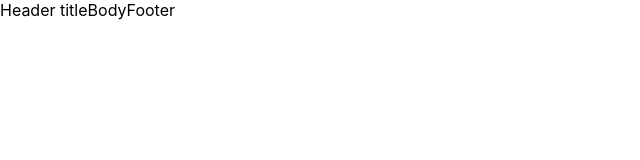
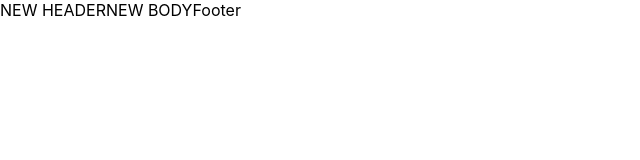
Before and after one commit to AnnaRalew/micro-components, a React (Create React App) app: page / in a window 1280 px wide. Shown: the top 160 px of the page, without its empty margins (0-640 px from the left). Built offline with nearby package versions, Linux system fonts and the light colour scheme.

Commit message:
Add props to site

```diff
--- a/src/App.tsx
+++ b/src/App.tsx
@@ -7,8 +7,8 @@ import {Body} from "./site/Body";
 function App() {
   return (
    <>
-       <Header title={"Header title"}/>
-       <Body/>
+       <Header titleForHeader={"NEW HEADER"}/>
+       <Body titleForBody={"NEW BODY"}/>
        <Footer/>
    </>
   );
--- a/src/site/Body.tsx
+++ b/src/site/Body.tsx
@@ -1,5 +1,10 @@
-export const Body = () => {
+import {FC} from "react";
+
+type BodyPropsType = {
+    titleForBody: string
+}
+export const Body: FC<BodyPropsType> = (props) => {
     return (
-        <>Body</>
+        <>{props.titleForBody}</>
     )
 }
--- a/src/site/Header.tsx
+++ b/src/site/Header.tsx
@@ -1,11 +1,11 @@
 import {FC} from "react";
 
 type HeaderPropsType = {
-    title: string
+    titleForHeader: string
 }
 
 export const Header: FC<HeaderPropsType> = (props) => {
     return (
-        <>{props.title}</>
+        <>{props.titleForHeader}</>
     )
 }
```
